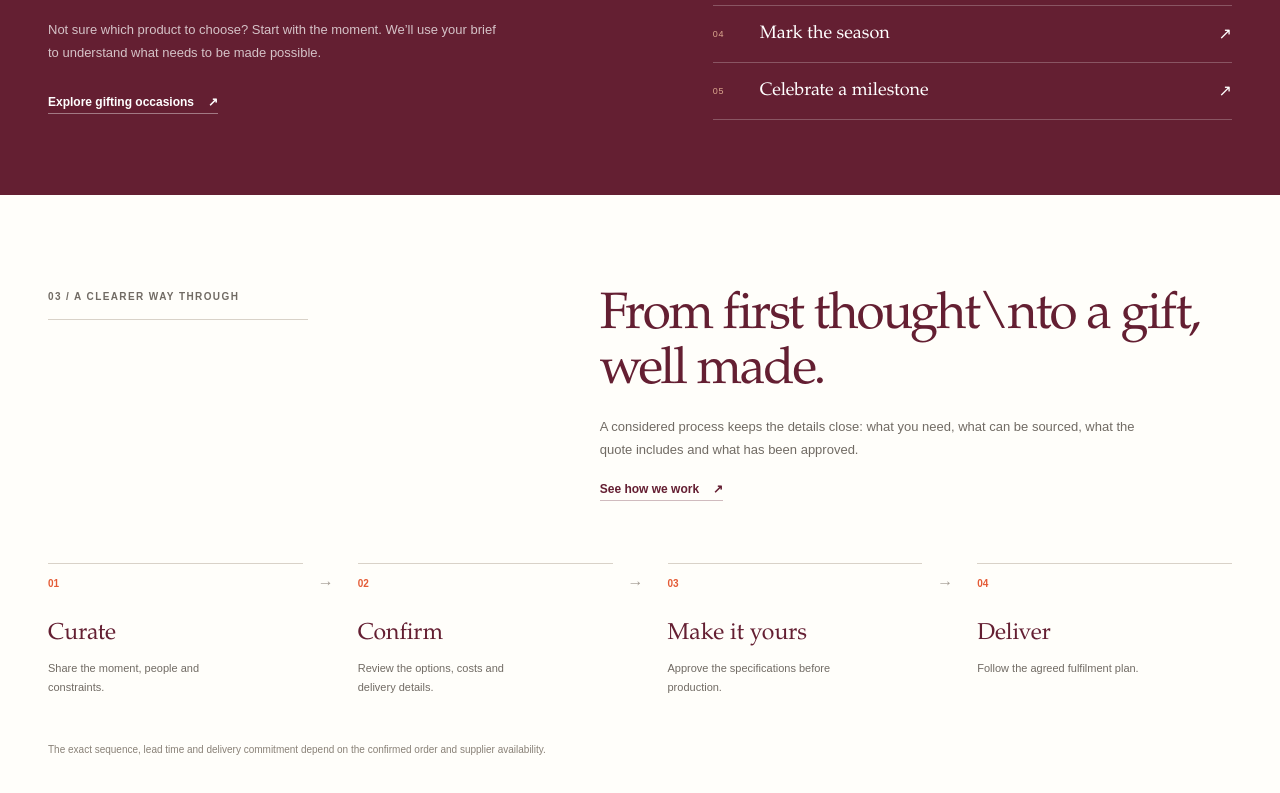
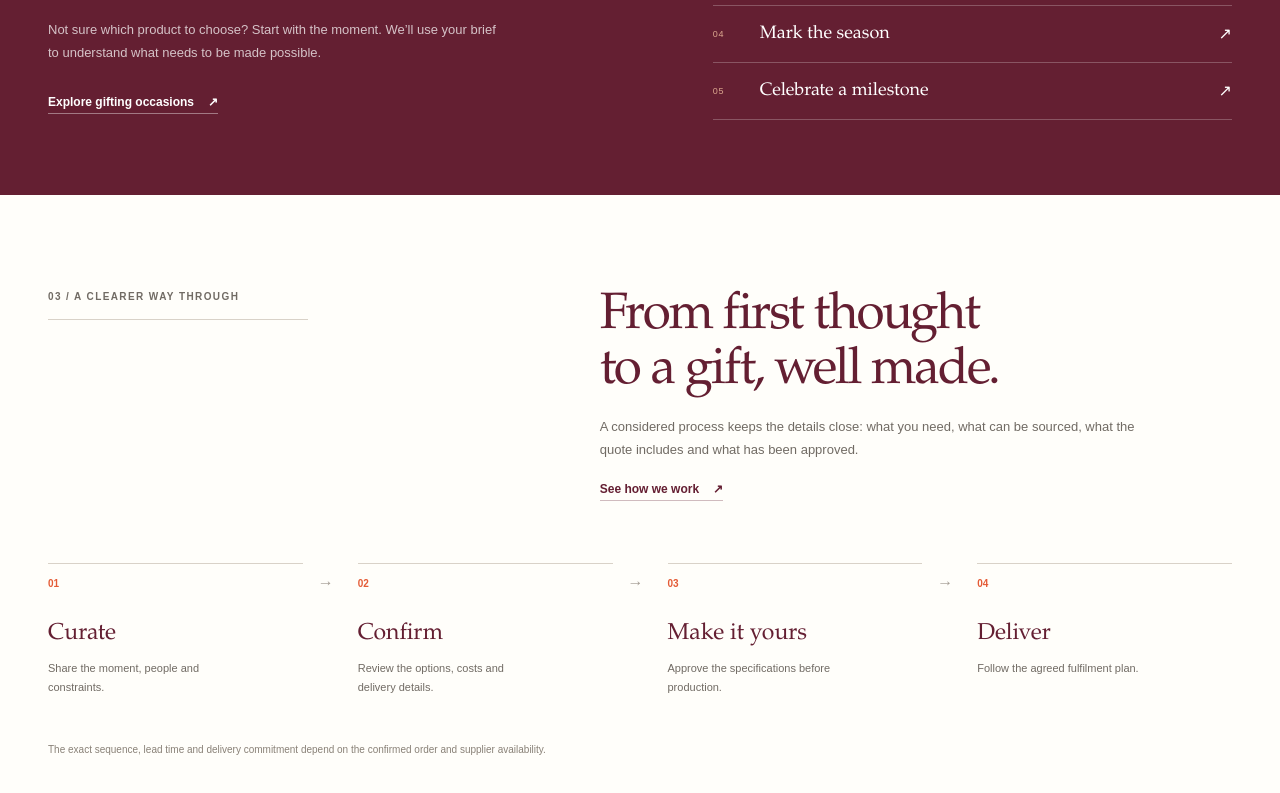
Before and after one commit to deetours/Arova-Gifting, a Next.js app: page / in a window 1280 px wide. Shown: the part 1819-2612 px from the top of the page. Built offline with nearby package versions, Linux system fonts and the light colour scheme.

Commit message:
Fix process heading line break

```diff
--- a/app/page.tsx
+++ b/app/page.tsx
@@ -29,7 +29,7 @@ export default function HomePage() {
       </section>
 
       <section className="process-section section-pad">
-        <SectionIntro index="03" eyebrow="A CLEARER WAY THROUGH" title="From first thought\nto a gift, well made." copy="A considered process keeps the details close: what you need, what can be sourced, what the quote includes and what has been approved." href="/how-we-work" action="See how we work" />
+        <SectionIntro index="03" eyebrow="A CLEARER WAY THROUGH" title={"From first thought\nto a gift, well made."} copy="A considered process keeps the details close: what you need, what can be sourced, what the quote includes and what has been approved." href="/how-we-work" action="See how we work" />
         <div className="process-ribbon"><div><span>01</span><strong>Curate</strong><p>Share the moment, people and constraints.</p></div><i aria-hidden="true">→</i><div><span>02</span><strong>Confirm</strong><p>Review the options, costs and delivery details.</p></div><i aria-hidden="true">→</i><div><span>03</span><strong>Make it yours</strong><p>Approve the specifications before production.</p></div><i aria-hidden="true">→</i><div><span>04</span><strong>Deliver</strong><p>Follow the agreed fulfilment plan.</p></div></div>
         <p className="fine-print">The exact sequence, lead time and delivery commitment depend on the confirmed order and supplier availability.</p>
       </section>
```
